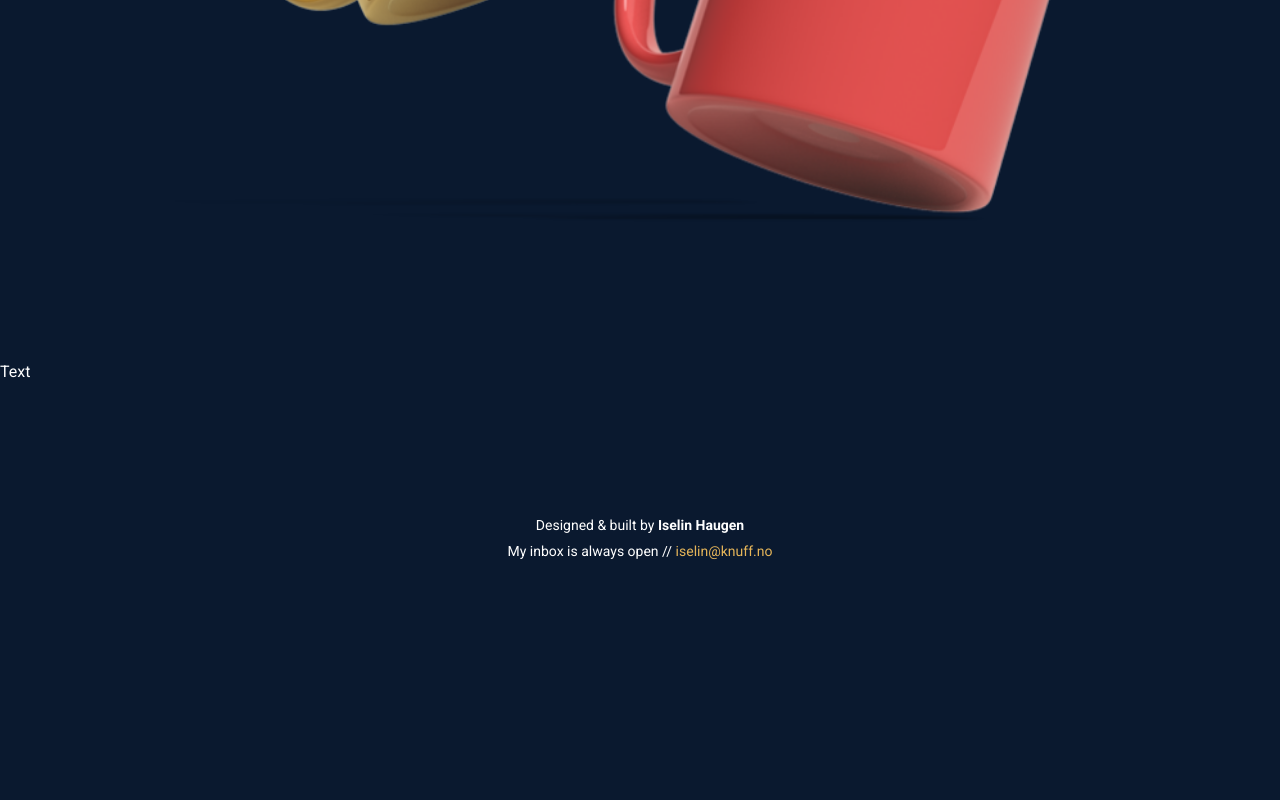
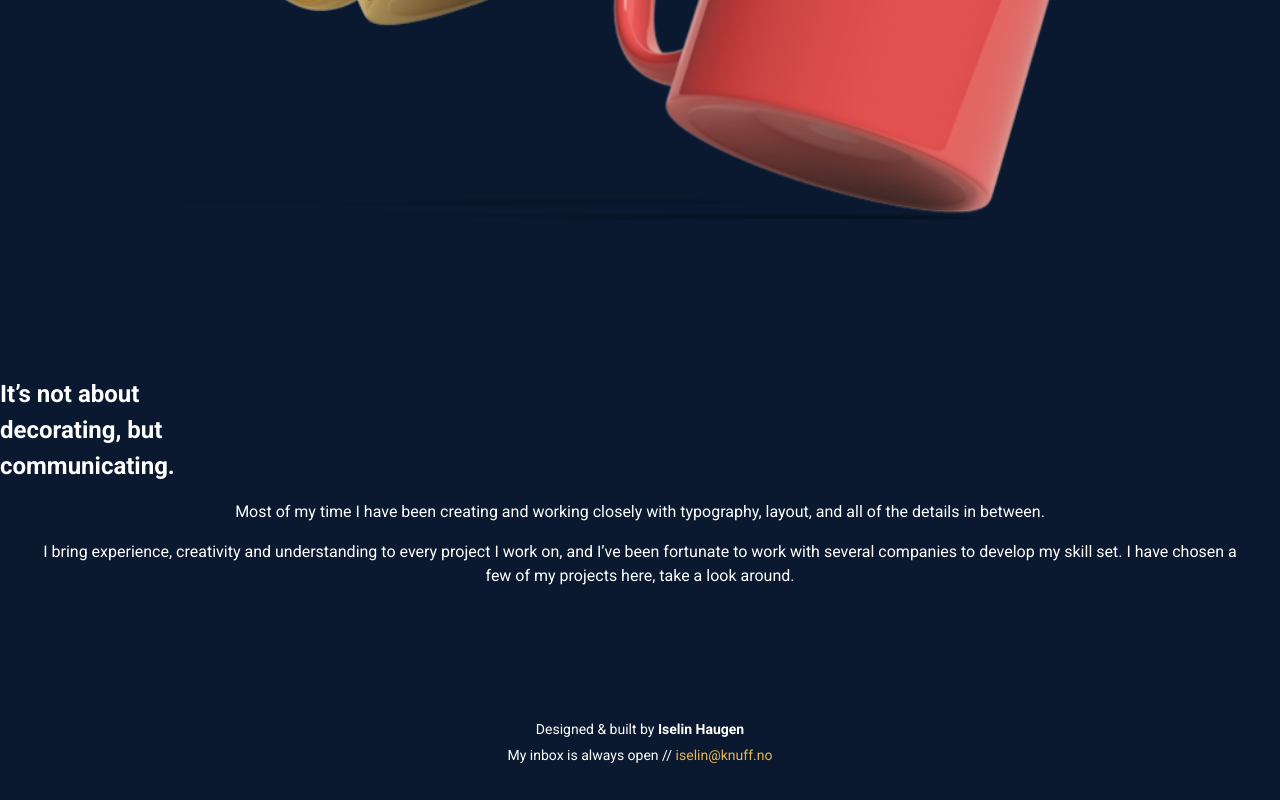
Before and after one commit to Iselinklementin/knuff-portfolio, a React (Create React App) app: page /portfolio in a window 1280 px wide. Shown: the part 1021-1821 px from the top of the page. Before the commit the page ends 1617 px from the top, so only its background shows below. Built offline with nearby package versions, Linux system fonts and the light colour scheme.

Commit message:
added text

```diff
--- /dev/null
+++ b/src/components/constant/PortfolioData.jsx
@@ -0,0 +1,3 @@
+export default function PortfolioData() {
+  return <div></div>;
+}
--- /dev/null
+++ b/src/components/constant/WebsiteData.jsx
@@ -0,0 +1,3 @@
+export default function WebsiteData() {
+  return <div></div>;
+}
--- a/src/components/routes/portfolio.jsx
+++ b/src/components/routes/portfolio.jsx
@@ -20,7 +20,18 @@ export default function Portfolio() {
           <div className="background"></div>
         </div>
         <div className="head-line"></div>
-        <p>Text</p>
+        <p className="text">It’s not about decorating, but communicating.</p>
+        <div className="text-container">
+          <p>
+            Most of my time I have been creating and working closely with typography, layout, and all of the details in
+            between.
+          </p>
+
+          <p>
+            I bring experience, creativity and understanding to every project I work on, and I’ve been fortunate to work
+            with several companies to develop my skill set. I have chosen a few of my projects here, take a look around.
+          </p>
+        </div>
       </div>
       <Footer />
     </>
--- a/src/components/routes/websites.jsx
+++ b/src/components/routes/websites.jsx
@@ -19,7 +19,17 @@ export default function Websites() {
           <div className="background"></div>
         </div>
         <div className="head-line"></div>
-        <p>Text</p>
+        <p className="text">The space where art and science collide.</p>
+
+        <div className="text-container">
+          <p>I want to bring both the technical and visual aspects of digital products to life.</p>
+
+          <p>
+            I am a fast learner and have a strong desire to use my new skills in frontend web development. UX, beautiful
+            pixels and writing clean accessible code matters to me. I hope that my projects here shows at least a small
+            part of my enthusiasm for the craft. Have a look at my school projects.
+          </p>
+        </div>
       </div>
 
       <Footer />
--- a/src/sass/partials/layout/_layout.scss
+++ b/src/sass/partials/layout/_layout.scss
@@ -94,3 +94,16 @@ footer {
     display: flex;
   }
 }
+
+.text {
+  font-weight: 600;
+  font-size: 20px;
+  text-align: center;
+  margin: auto;
+
+  @include for-laptop {
+    font-size: 24px;
+    text-align: left;
+    margin: unset;
+  }
+}
--- a/src/sass/partials/pages/_design.scss
+++ b/src/sass/partials/pages/_design.scss
@@ -49,4 +49,15 @@
     width: 12px;
     margin: -2rem auto auto auto;
   }
+
+  .text {
+    margin-top: 2rem;
+    max-width: 230px;
+  }
+
+  .text-container {
+    text-align: center;
+    margin: auto;
+    padding: 0 2rem;
+  }
 }
--- a/src/sass/partials/pages/_developer.scss
+++ b/src/sass/partials/pages/_developer.scss
@@ -51,4 +51,15 @@
     width: 12px;
     margin: 0rem auto auto auto;
   }
+
+  .text {
+    margin-top: 2rem;
+    max-width: 230px;
+  }
+
+  .text-container {
+    text-align: center;
+    margin: auto;
+    padding: 0 2rem;
+  }
 }
```
